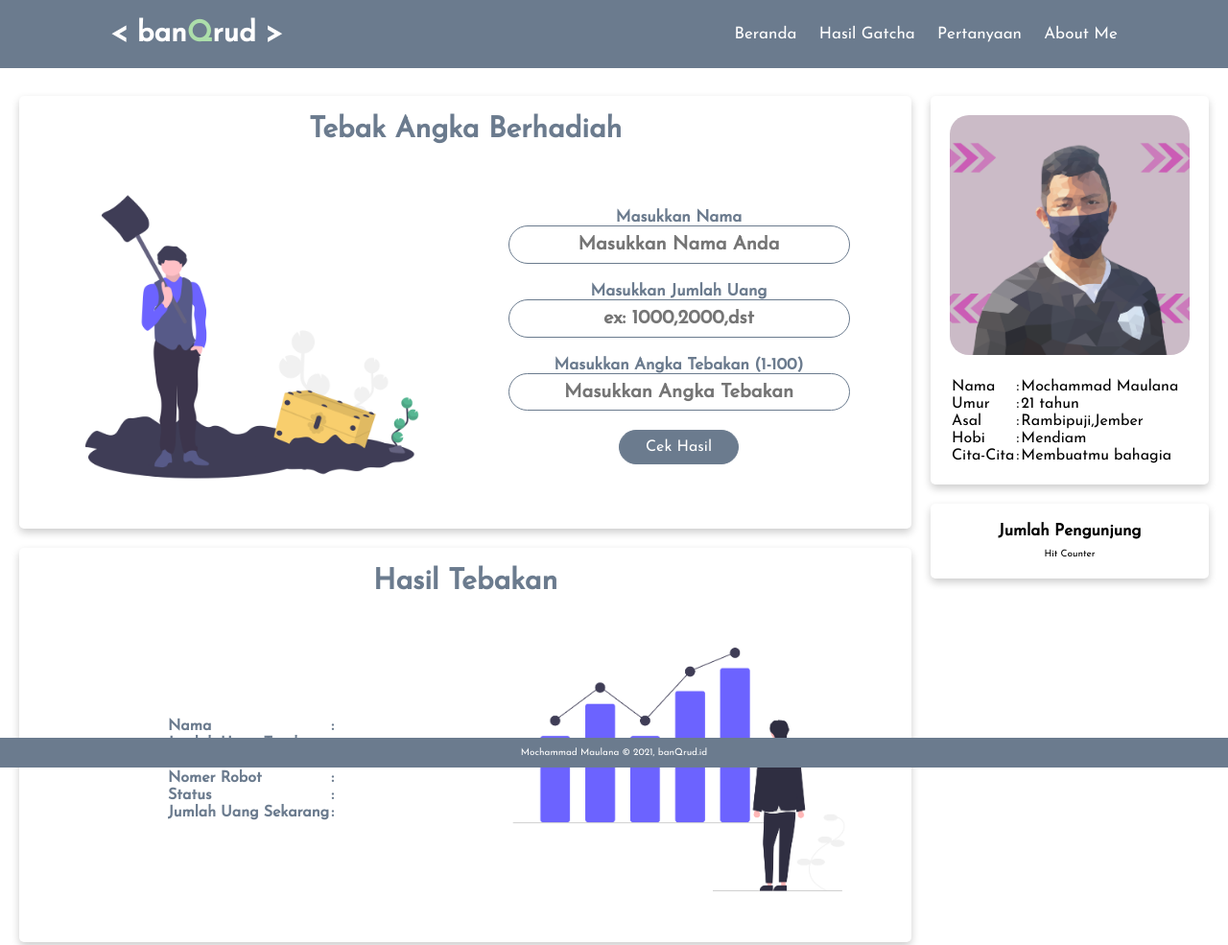
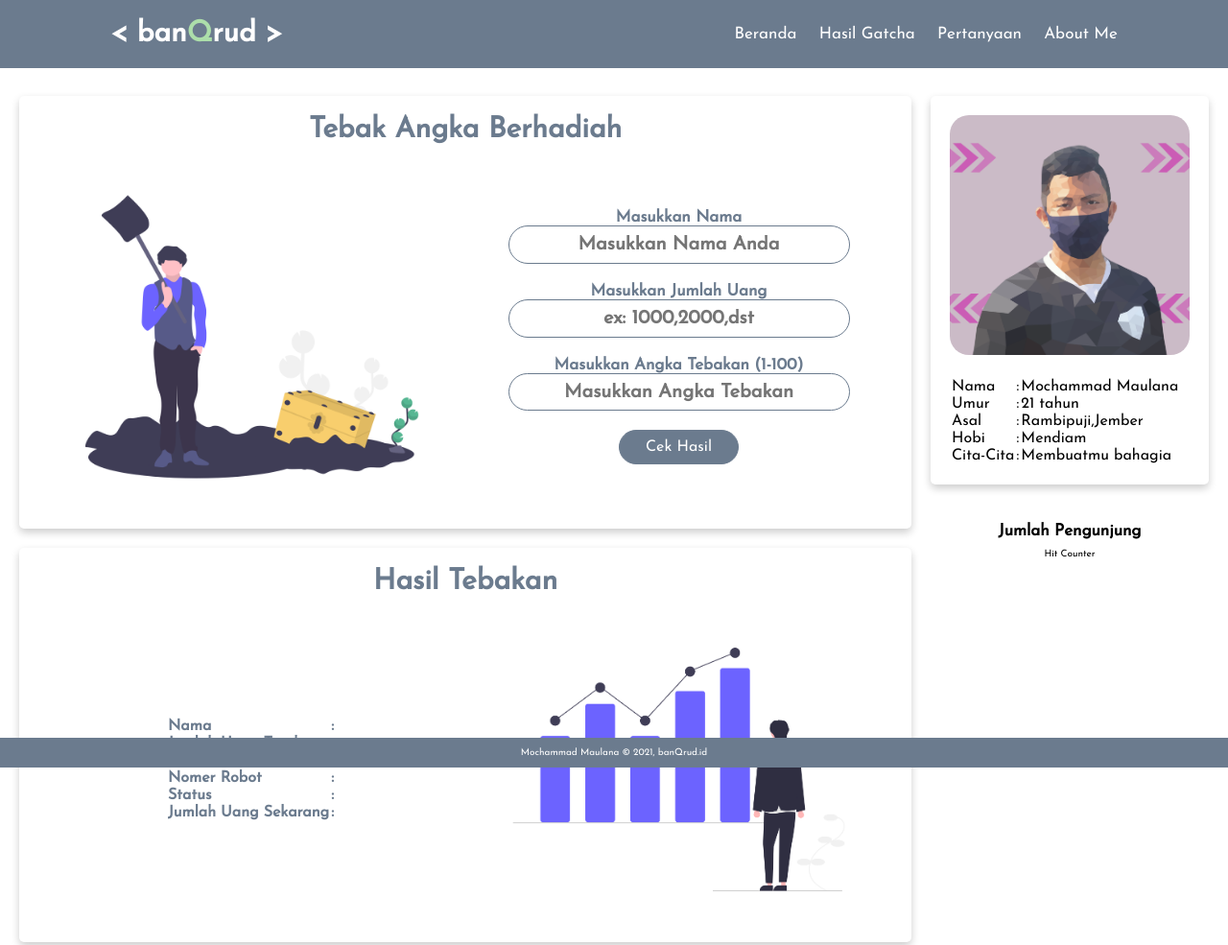
Before and after one commit to Mochalan14/banQrud.id, a plain HTML site: page index.html in a window 1280 px wide. Shown: the top 985 px of the page at 96% size. Drawn offline with Linux system fonts and the light colour scheme.

Commit message:
update jumlah pengunjung

```diff
--- a/index.html
+++ b/index.html
@@ -181,7 +181,7 @@
 		</article>
 		<!-- Akhir Profil-->
 
-		<article class="card">
+		<article>
 			<div class="pengunjung">
 				<h2>Jumlah Pengunjung</h2>
 				<a class="hitCounter" data-name="539d3f54d5fc2bfb19f063a94851ac1b|10|page|1|#6B7B8E|#ffffff|small|ser-hit">Hit Counter</a><script>document.write("<script type='text/javascript' src='https://visitorshitcounter.com/js/hitCounter.js?v="+Date.now()+"'><\/script>");</script>
```
